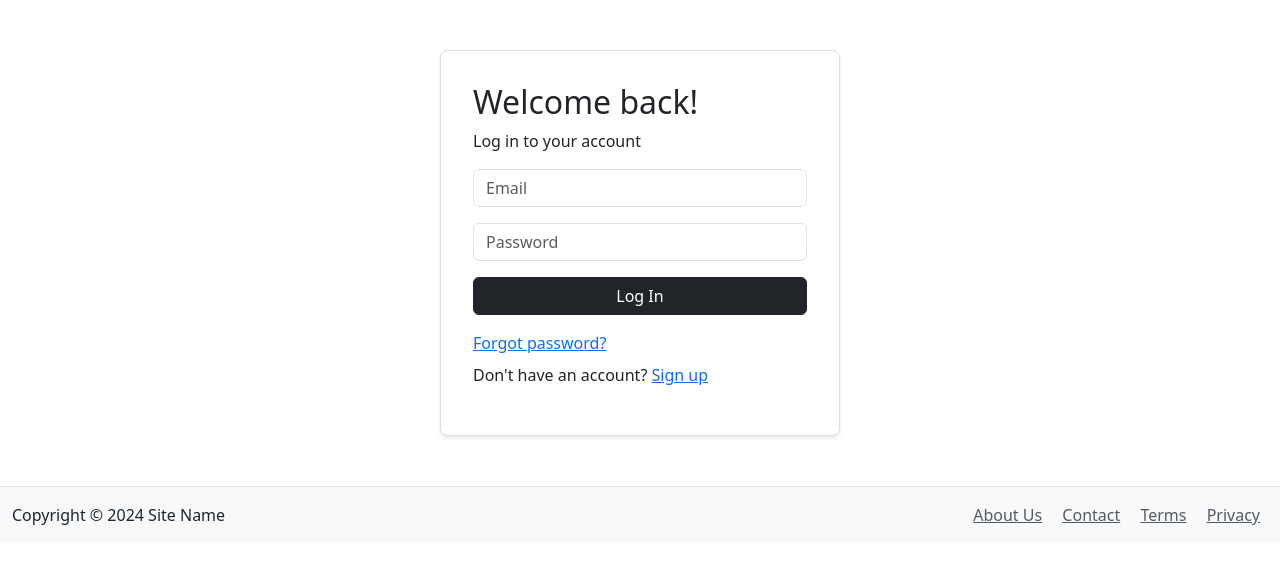
After one commit to larvickl/CS-467-Programming-Quiz, a Python web app: template src/programming_quiz_web_app/templates/auth/login.html in a window 1280 px wide. The commit adds this page. Shown: the top 564 px of the page. Run offline with Jinja, Linux system fonts and the light colour scheme; the template is opened without the code that fills it, so the values that code supplies are empty.

Commit message:
"Modified base.html with navbar and footer; added new index.html and login.html implemented in bootstrap"

```diff
--- /dev/null
+++ b/src/programming_quiz_web_app/templates/auth/login.html
@@ -0,0 +1,44 @@
+{% extends "base.html" %}
+
+{% block title %}
+Login
+{% endblock %}
+
+{% block navbar %}{% endblock %}
+
+{% block app_content %}
+    <div class="login-container">
+        <h2>Welcome back!</h2>
+        <p>Log in to your account</p>
+
+        <!-- Form -->
+        <form method="POST" action="#">
+            <div class="mb-3">
+                <input type="email" class="form-control" placeholder="Email">
+            </div>
+            <div class="mb-3">
+                <input type="password" class="form-control" placeholder="Password">
+            </div>
+            <button type="submit" class="btn btn-dark w-100">Log In</button>
+        </form>
+        <!-- Forgot password/Sign up-->
+        <div class="mt-3">
+            <a href="#">Forgot password?</a>
+        </div>
+        <div class="mt-2">
+            <p>Don't have an account? <a href="#">Sign up</a></p>
+        </div>
+    </div>
+
+    <style>
+        .login-container {
+            max-width: 400px;
+            margin: 50px auto;
+            padding: 2rem;
+            border: 1px solid #ddd;
+            border-radius: 8px;
+            background-color: #fff;
+            box-shadow: 0 2px 4px rgba(0,0,0,0.1);
+        }
+    </style>
+{% endblock %}
--- a/src/programming_quiz_web_app/templates/base.html
+++ b/src/programming_quiz_web_app/templates/base.html
@@ -6,30 +6,67 @@
         <meta http-equiv="X-UA-Compatible" content="ie=edge">
         <title>{% block title %}{% if title %}{{ title }} - {% endif %}Programming Quiz{% endblock %}</title>
         <link href="https://cdn.jsdelivr.net/npm/bootstrap@5.3.3/dist/css/bootstrap.min.css" rel="stylesheet" integrity="sha384-QWTKZyjpPEjISv5WaRU9OFeRpok6YctnYmDr5pNlyT2bRjXh0JMhjY6hW+ALEwIH" crossorigin="anonymous">
+        <link rel="stylesheet" href="{{ url_for('static', filename='style.css') }}">
+        {% block app_head %}
+        {% endblock %}
     </head>
     <body>
-        {%- block navbar %}
-        <nav>
-            <a href="{{ url_for('main.index') }}">Home</a>
+        {% block navbar %}
+        <nav class="navbar navbar-expand-lg navbar-light bg-light">
+            <div class="container">
+                <a class="navbar-brand" href="#">Logo</a>
+
+                <!-- toggle button? -->
+
+                <!-- navbar links -->
+                <div class="collapse navbar-collapse justify-content-center" id="navbarNav">
+                    <ul class="navbar-nav">
+                        <li class="nav-item"><a class="nav-link" href="#">Explore</a></li>
+                        <li class="nav-item"><a class="nav-link" href="#">Solutions</a></li>
+                        <li class="nav-item"><a class="nav-link" href="#">Pricing</a></li>
+                    </ul>
+                </div>
+                <div class="d-flex ms-auto align-items-center">
+                    <a class="nav-link mb-0 me-2" href="#">Login</a>
+                    <a class="btn btn-dark" href="#">Sign Up</a>
+                </div>
+            </div>
         </nav>
-        {%- endblock %}
-        {%- block content %}
-        <div>
-            {%- with messages = get_flashed_messages(with_categories=true) %}
-            {%- if messages %}
-            {%- for category, message in messages %}
-            <div>
-                {{ message }}
+        {% endblock %}
+
+        {% block content %}
+            {% with messages = get_flashed_messages(with_categories=true) %}
+            {% if messages %}
+                {% for category, message in messages %}
+                    <div class="alert alert-{{ category }} alert-dismissible fade show" role="alert">
+                        {{ message }}
+                        <button type="button" class="btn-close" data-bs-dismiss="alert" aria-label="Close"></button>
+                    </div>
+                {% endfor %}
+            {% endif %}
+            {% endwith %}
+
+            <!-- Main Content -->
+            {% block app_content %}
+            {% endblock %}
+        {% endblock %}
+
+        {% block footer %}
+        <footer class="container-fluid bg-light border-top py-3">
+            <div class="d-flex justify-content-between align-items-center p-0">
+                <p class="mb-0 pl-3">Copyright © 2024 Site Name</p>
+                <nav class="ml-auto">
+                    <a href="#" class="text-muted mx-2">About Us</a>
+                    <a href="#" class="text-muted mx-2">Contact</a>
+                    <a href="#" class="text-muted mx-2">Terms</a>
+                    <a href="#" class="text-muted mx-2">Privacy</a>
+                </nav>
             </div>
-            {%- endfor %}
-            {%- endif %}
-            {%- endwith %}
-            {%- block app_content %}{% endblock %}
-        </div>
-        <footer>
-            {%- block footer_content %}{% endblock %}
         </footer>
-        {%- endblock %}
+        {% endblock %}
+
         <script src="https://cdn.jsdelivr.net/npm/bootstrap@5.3.3/dist/js/bootstrap.bundle.min.js" integrity="sha384-YvpcrYf0tY3lHB60NNkmXc5s9fDVZLESaAA55NDzOxhy9GkcIdslK1eN7N6jIeHz" crossorigin="anonymous"></script>
+        {% block scripts %}
+        {% endblock %}
     </body>
 </html>
```
Also changed, not shown: src/programming_quiz_web_app/static/css/styles.css (added, +29 -0 lines), src/programming_quiz_web_app/templates/main/index.html (+131 -7 lines).
